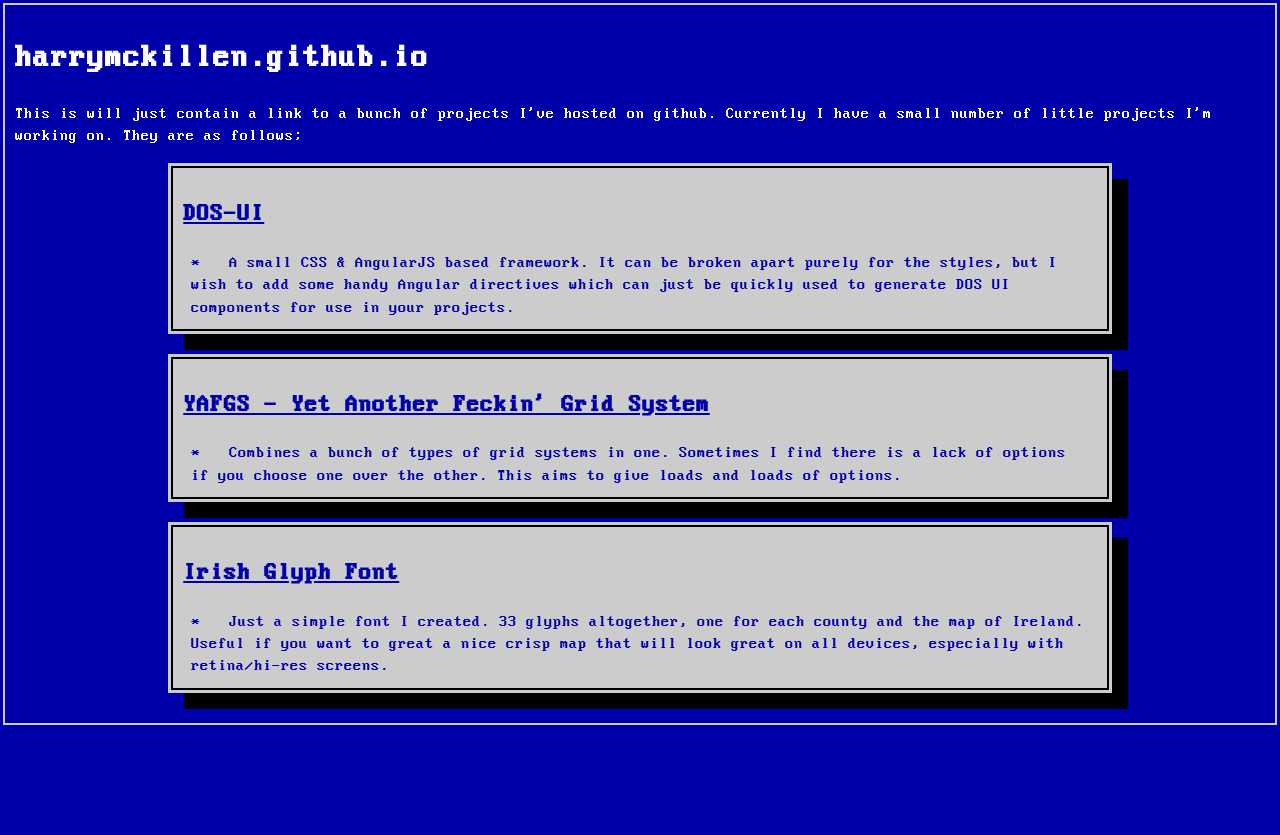
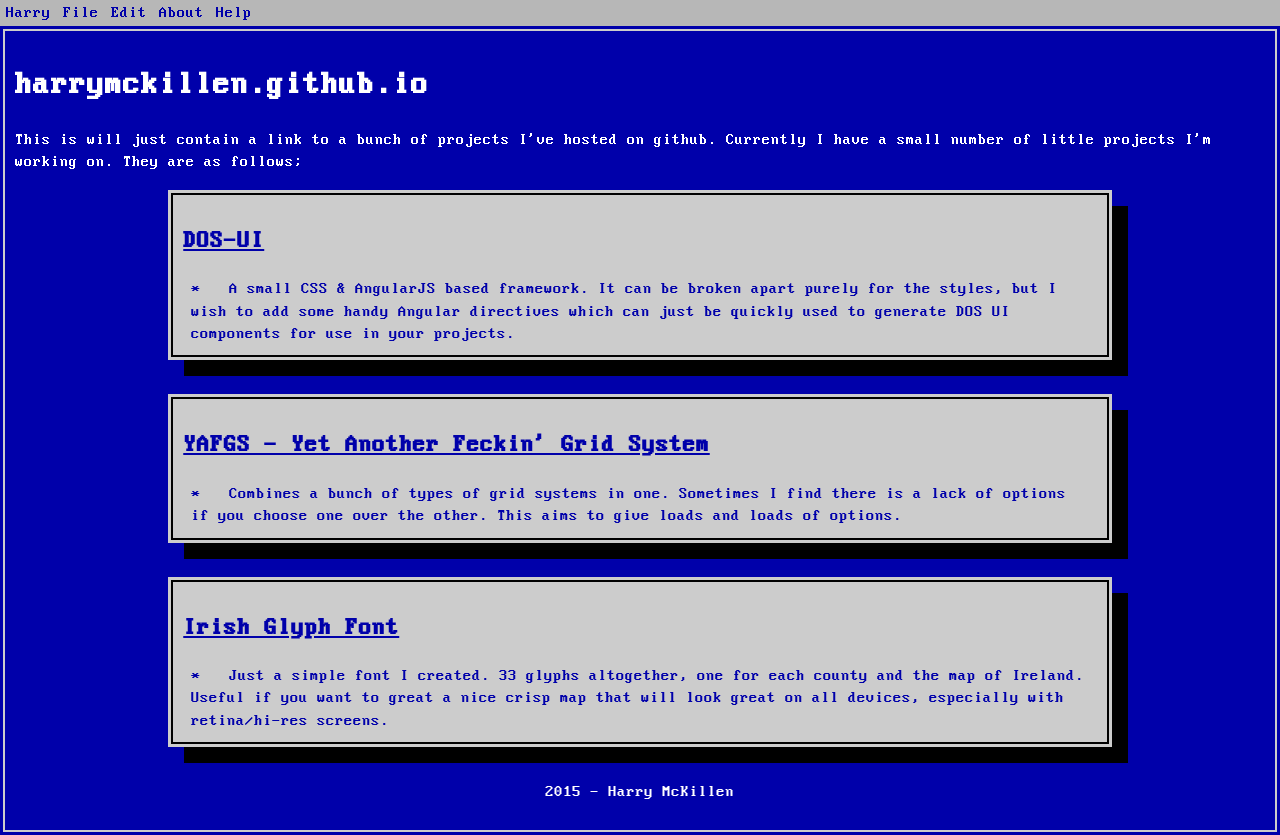
Before and after one commit to harrymckillen/harrymckillen.github.io, a plain HTML site: page index.html in a window 1280 px wide. Before the commit the page ends 800 px from the top, so only its background shows below. Drawn offline with Linux system fonts and the light colour scheme.

Commit message:
Minor styling updates to page

```diff
--- a/index.html
+++ b/index.html
@@ -11,6 +11,17 @@
         <meta name="viewport" content="width=device-width, initial-scale=1">
         <link rel="stylesheet" href="css/dos-ui.min.css">
         <style type="text/css">
+            .margin-bottom-larger{
+                margin-bottom: 34px;
+            }
+            .centerit{
+                display: block;
+                text-align: center;
+            }
+            .spacer{
+                padding: 2px 6px;
+                display: block;
+            }
             @media screen and (max-width: 580px) {
                 .break{
                     width:100%;
@@ -21,24 +32,15 @@
         </style>
     </head>
     <body class="blue-background white-text">
-       <!--  <nav class="menu mid-grey-background blue-text">
+        <nav class="menu mid-grey-background blue-text">
             <ul>
+                <li><span class="spacer">Harry</span></li>
                 <li><a href="#">File</a></li>
-                <li><a class="active" href="#">Edit</a>
-                    <div class="sub-menu">
-                        <ul class="black-border-2px">
-                            <li><a href="#">Sub Item 1</a></li>
-                            <li><a href="#">Sub Item 2</a></li>
-                            <li class="black-border-bottom-2px padding-bottom-3px"><a href="#">Sub Item 3</a></li>
-                            <li><a href="#">Sub Item 4</a></li>
-                            <li><a href="#">Sub Item 5</a></li>
-                        </ul>
-                    </div>
-                </li>
+                <li><a href="#">Edit</a></li>
                 <li><a href="#">About</a></li>
                 <li><a href="#">Help</a></li>
             </ul>
-        </nav> -->
+        </nav>
 
         <article class="block padding-med grey-border-2px margin-3px position-relative">
 
@@ -46,7 +48,7 @@
 
             <p>This is will just contain a link to a bunch of projects I've hosted on github. Currently I have a small number of little projects I'm working on. They are as follows;</p>
 
-            <div class="dialog padding-3px centered drop-shadow-16px margin-bottom-large light-grey-background blue-text">    <div class="content black-border-2px padding-med">
+            <div class="dialog padding-3px centered drop-shadow-16px margin-bottom-larger light-grey-background blue-text">    <div class="content black-border-2px padding-med">
               		<h2><a href="https://github.com/harrymckillen/dos-ui" target="_blank">DOS-UI</a></h2>
 		            <ul>
 		                <li>
@@ -55,7 +57,7 @@
 		            </ul>
 				</div>
 			</div>
-			<div class="dialog padding-3px centered drop-shadow-16px margin-bottom-large light-grey-background blue-text">    <div class="content black-border-2px padding-med">
+			<div class="dialog padding-3px centered drop-shadow-16px margin-bottom-larger light-grey-background blue-text">    <div class="content black-border-2px padding-med">
               		<h2><a href="https://github.com/harrymckillen/yafgs" target="_blank">YAFGS - Yet Another Feckin' Grid System</a></h2>
 		            <ul>
 		                <li>
@@ -64,7 +66,7 @@
 		            </ul>
 				</div>
 			</div>
-			<div class="dialog padding-3px centered drop-shadow-16px margin-bottom-large light-grey-background blue-text">    <div class="content black-border-2px padding-med">
+			<div class="dialog padding-3px centered drop-shadow-16px margin-bottom-larger light-grey-background blue-text">    <div class="content black-border-2px padding-med">
               		<h2><a href="https://github.com/harrymckillen/ireland-glyph-font" target="_blank">Irish Glyph Font</a></h2>
 		            <ul>
 		                <li>
@@ -74,6 +76,7 @@
 				</div>
 			</div>
 
+            <p class="centerit">2015 - Harry McKillen</p>
 
 
 
```
